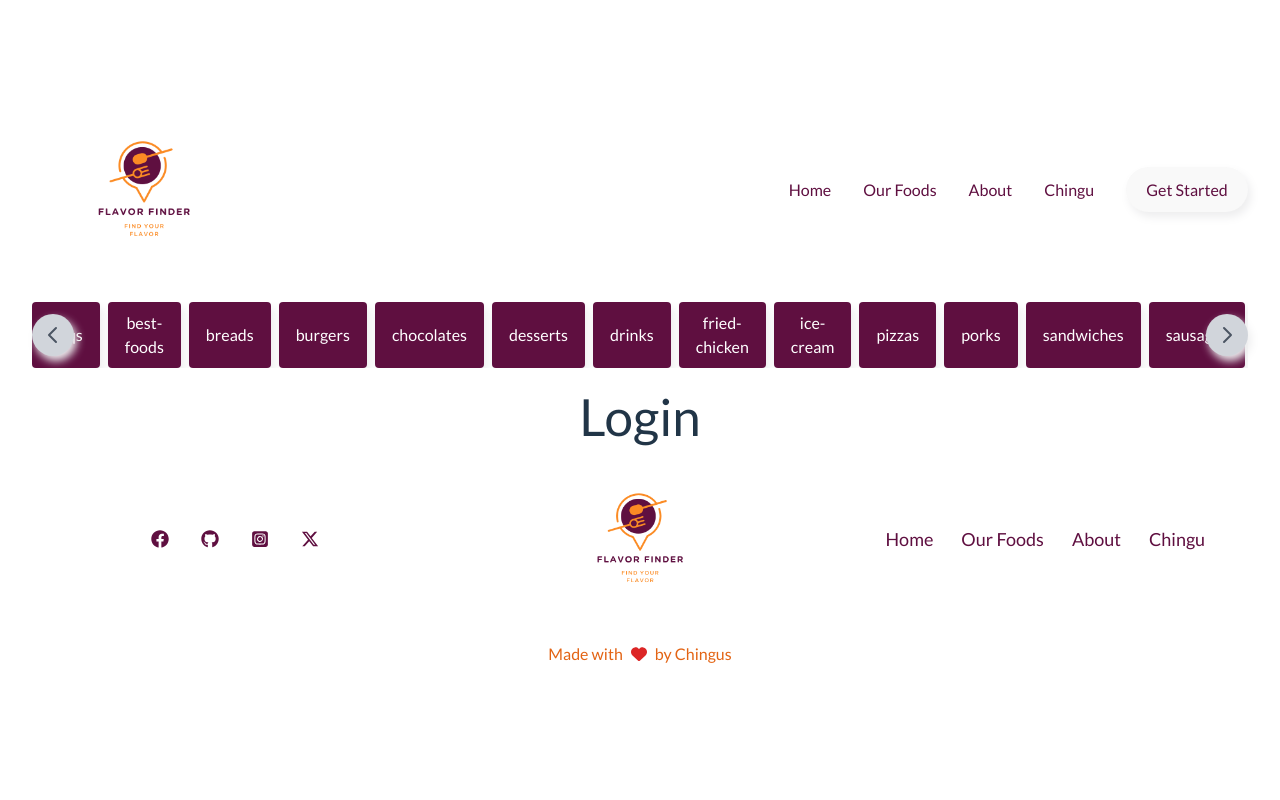
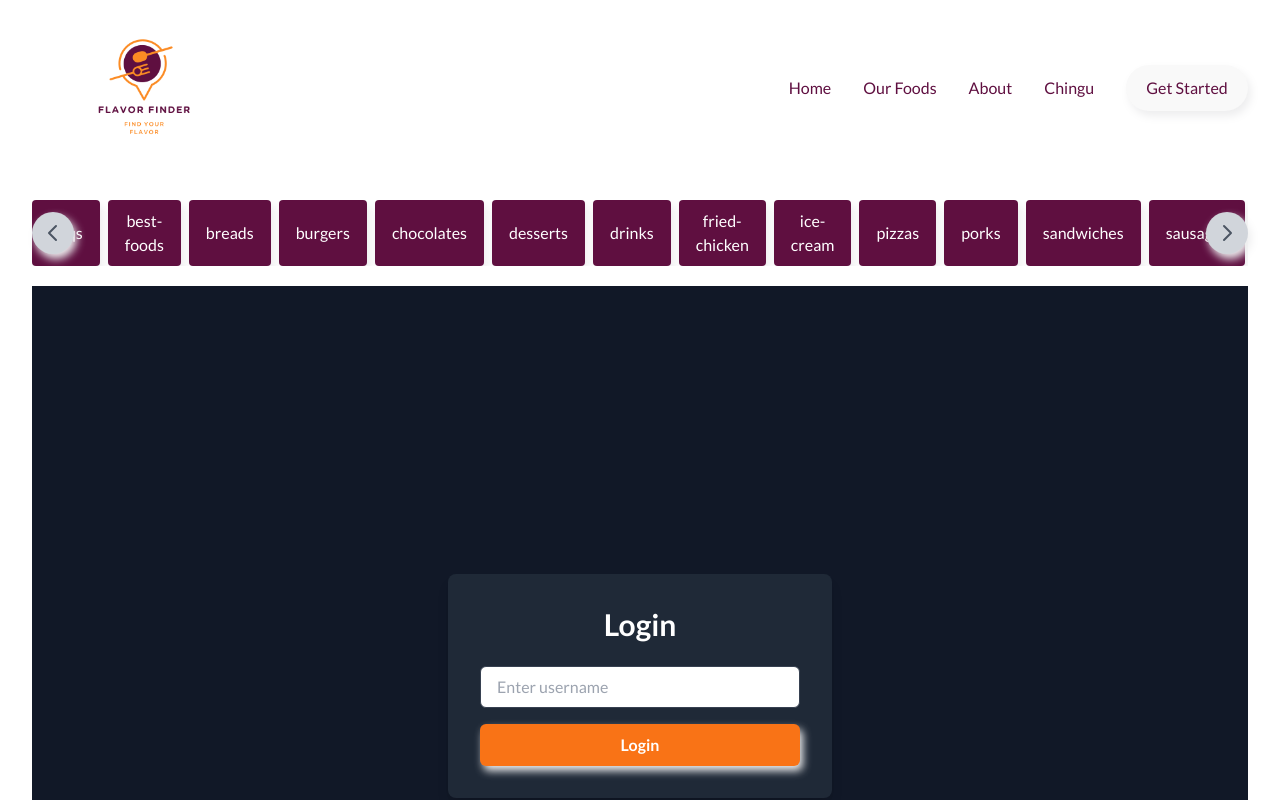
Before and after one commit to chingu-voyages/v50-tier2-team-15, a React (Vite) app: page /login in a window 1280 px wide. Shown: the top 800 px of the page. Built offline with nearby package versions, Linux system fonts and the light colour scheme.

Commit message:
feat: Create a barebones screen and add login functionality to LoginScreen.

```diff
--- a/src/screens/LoginScreen.jsx
+++ b/src/screens/LoginScreen.jsx
@@ -1,12 +1,51 @@
 //There is no database. There is no need for a RegisterScreen.
 //Users can just enter some sort of username and start ordering/seeing the rest of the app.
 
+import { useState } from "react";
+import { useDispatch } from "react-redux";
+import { setCredentials } from "../slices/authSlice";
+
 const LoginScreen = () => {
+  const [username, setUsername] = useState("");
+  const [error, setError] = useState(""); // manage error messages.
+  const dispatch = useDispatch();
+
+  const handleLogin = () => {
+    // Basic validation: check if the username is at least 3 characters long
+    if (username.trim().length < 3) {
+      setError("Username must be at least 3 characters long.");
+      return;
+    }
+
+    // Clear any previous error
+    setError("");
+
+    // Dispatch setCredentials action with the entered username
+    dispatch(setCredentials({ username }));
+  };
+
   return (
-    <div>
-      <h1>Login</h1>
+    <div className="flex items-center justify-center h-screen bg-gray-900">
+      <div className="bg-gray-800 p-8 rounded-lg shadow-lg w-full max-w-sm">
+        <h2 className="text-3xl font-bold mb-6 text-white text-center">Login</h2>
+        <input
+          type="text"
+          placeholder="Enter username"
+          value={username}
+          onChange={(e) => setUsername(e.target.value)}
+          className="w-full px-4 py-2 mb-4 border border-gray-700 rounded-md text-gray-900 focus:outline-none focus:border-gray-600"
+        />
+        {error && <p className="text-red-500 mb-4">{error}</p>}
+        <button
+          onClick={handleLogin}
+          className="w-full py-2 bg-orange-500 hover:bg-orange-600 text-white font-semibold rounded-md"
+        >
+          Login
+        </button>
+      </div>
     </div>
   );
+
 }
 
 export default LoginScreen;
```
